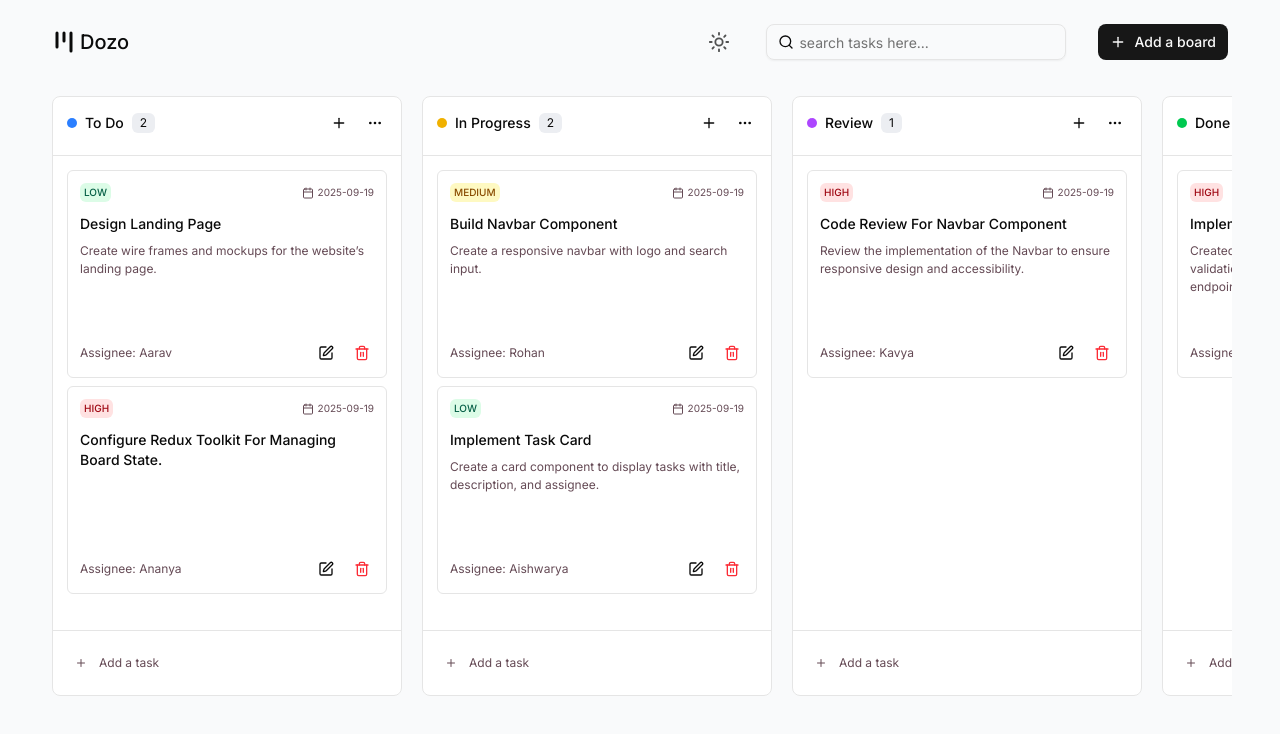
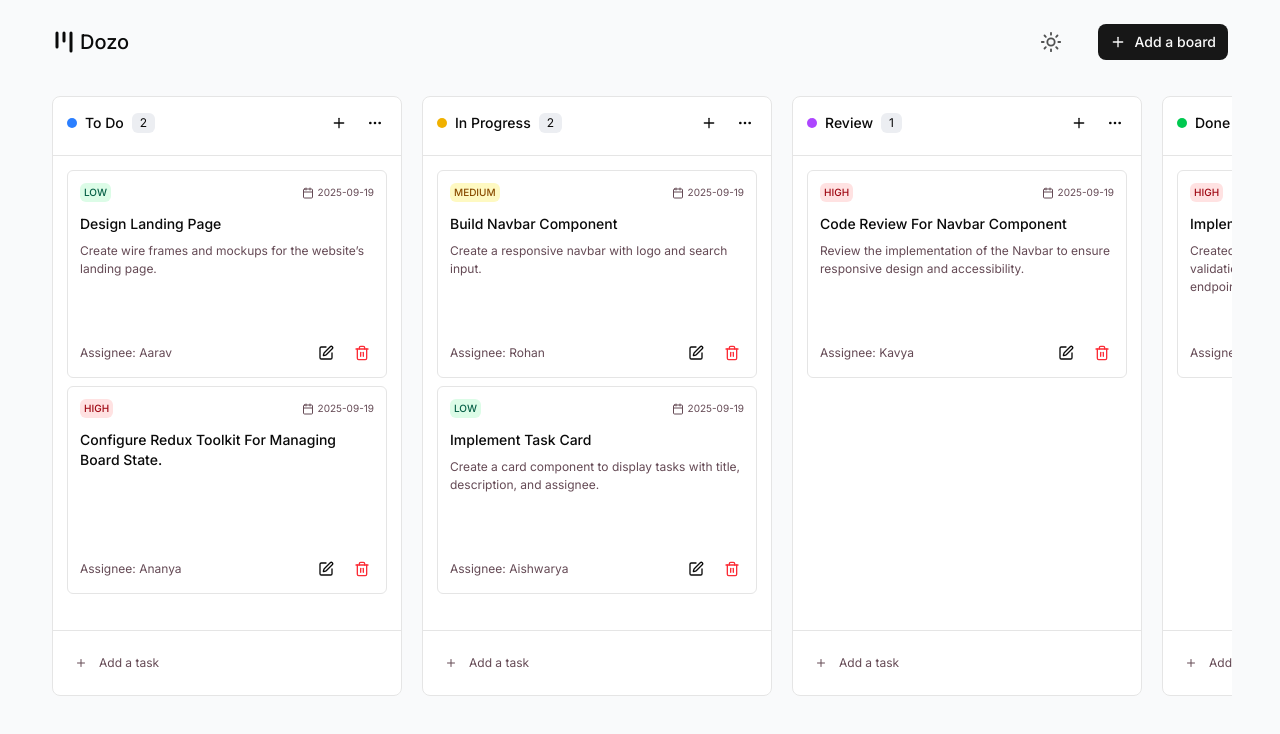
Before and after one commit to devxsagar/Dozo, a React (Vite) app: page / in a window 1280 px wide. Shown: the top 734 px of the page. Built offline with nearby package versions, Linux system fonts and the light colour scheme.

Commit message:
remove: search feature temporarily

```diff
--- a/src/components/Navbar.jsx
+++ b/src/components/Navbar.jsx
@@ -42,7 +42,7 @@ const Navbar = ({ toggleDarkMode, darkMode }) => {
             )}
           </button>
           {/* search box only for large screen */}
-          <div className="relative flex items-center gap-1 max-lg:hidden">
+          {/* <div className="relative flex items-center gap-1 max-lg:hidden">
             <Search className="absolute left-3  " size={16} />
             <Input
               className="lg:w-[300px] pl-8 "
@@ -51,7 +51,7 @@ const Navbar = ({ toggleDarkMode, darkMode }) => {
               onChange={(e) => setInput(e.target.value)}
               placeholder="search tasks here..."
             />
-          </div>
+          </div> */}
           {/* Add Board */}
           <Button onClick={() => dispatch(showBoardCard(true))} className="cursor-pointer" >
             <Plus /> Add a board
@@ -60,7 +60,7 @@ const Navbar = ({ toggleDarkMode, darkMode }) => {
       </div>
 
       {/* search box only for mobile screen */}
-      <div className="relative flex items-center gap-1 lg:hidden">
+      {/* <div className="relative flex items-center gap-1 lg:hidden">
         <Search className="absolute left-3  " size={16} />
         <Input
           className="lg:w-full pl-8 "
@@ -69,7 +69,7 @@ const Navbar = ({ toggleDarkMode, darkMode }) => {
           onChange={(e) => setInput(e.target.value)}
           placeholder="search tasks here..."
         />
-      </div>
+      </div> */}
 
       <Toaster position="top-center" />
     </nav>
```
